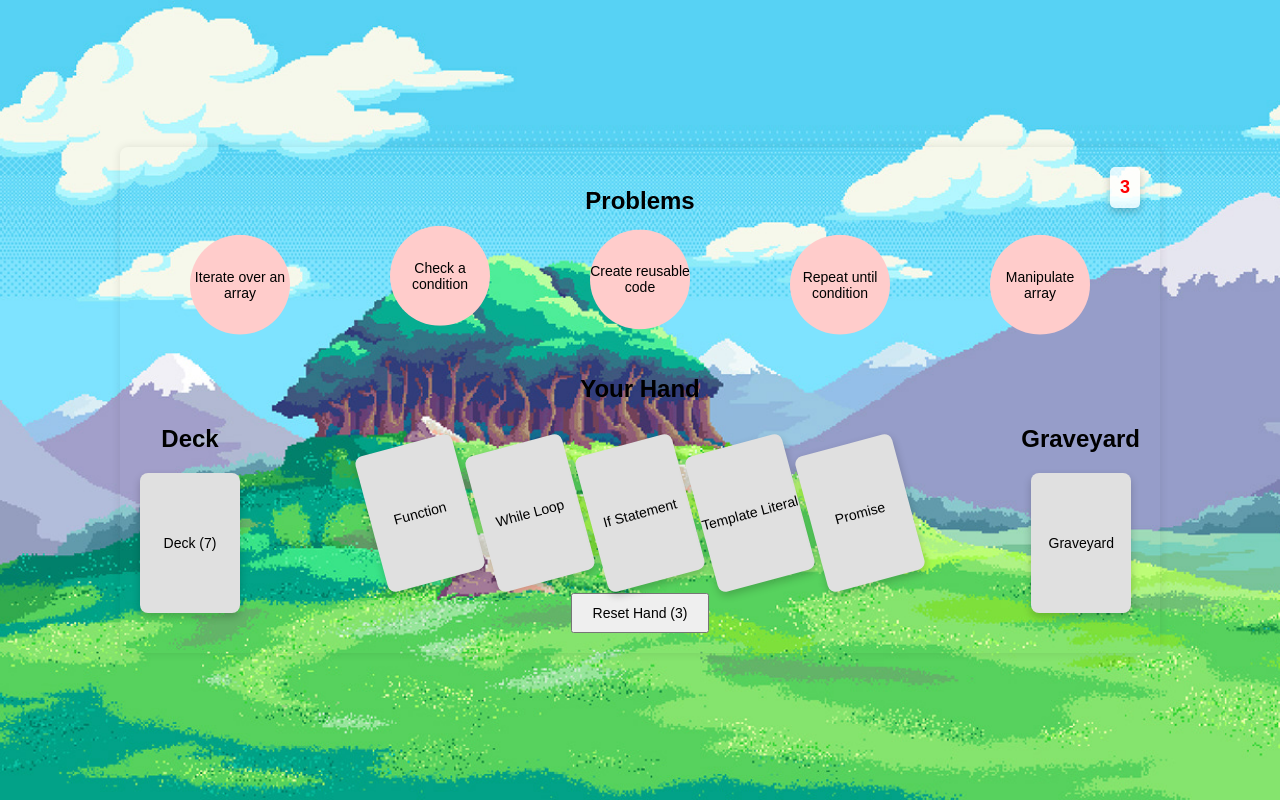
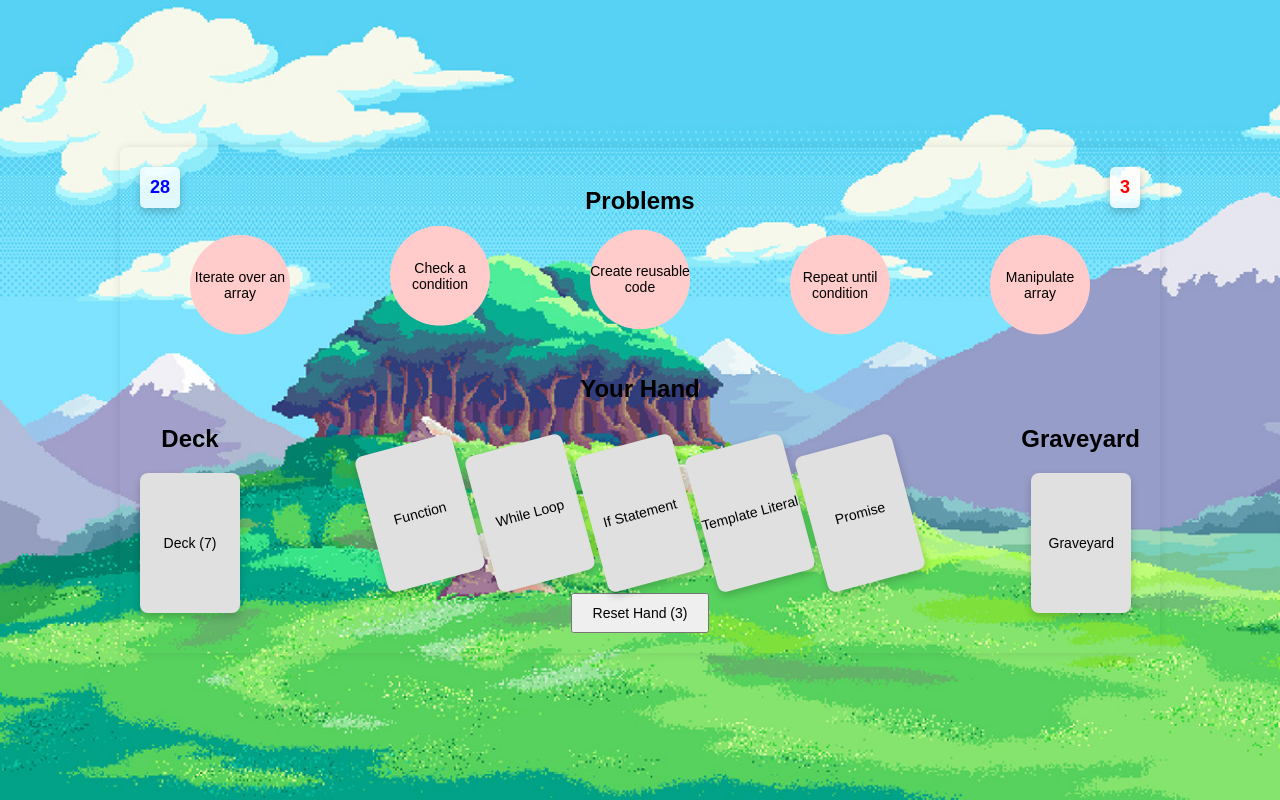
Before and after one commit to Erionoir/codeconquest, a plain HTML site: page index.html in a window 1280 px wide. Both pictures are taken after a click on the button "Play". Drawn offline with Linux system fonts and the light colour scheme.

Commit message:
Add timer functionality and display
* Add `div` element with id `timer` and `span` element with id `timer-count` in `index.html`
* Add styles for `#timer` and `#timer-count` in `css/style.css`
* Add `timer` variable, `timerInterval` variable, `updateTimer` function, and `startTimer` function in `js/script.js`
* Call `startTimer` when the game starts and update the timer display
* Add logic to decrease lives when the timer reaches 0 and reset the timer

```diff
--- a/css/style.css
+++ b/css/style.css
@@ -572,6 +572,22 @@ body {
   color: red;
 }
 
+#timer {
+  position: absolute;
+  top: 20px;
+  left: 20px;
+  background-color: rgba(255, 255, 255, 0.8);
+  padding: 10px;
+  border-radius: 5px;
+  box-shadow: 0 4px 8px rgba(0, 0, 0, 0.2);
+}
+
+#timer-count {
+  font-size: 18px;
+  font-weight: bold;
+  color: blue;
+}
+
 @media (max-width: 768px) {
   body {
     flex-direction: column;
--- a/index.html
+++ b/index.html
@@ -66,6 +66,9 @@
     <div id="lives-indicator">
       <span id="lives-count">3</span>
     </div>
+    <div id="timer">
+      <span id="timer-count">30</span>
+    </div>
   </div>
   <script src="js/script.js"></script>
 </body>
--- a/js/script.js
+++ b/js/script.js
@@ -101,10 +101,13 @@ document.addEventListener('DOMContentLoaded', () => {
   let deck = [...cards];
   let hand = [];
   let lives = 3; // P9a11
+  let timer = 30; // Pba45
+  let timerInterval; // Pba45
 
   document.getElementById('play-button').addEventListener('click', () => {
     document.getElementById('title-screen').style.display = 'none';
     document.getElementById('game-container').style.display = 'block';
+    startTimer(); // P6dfa
   });
 
   function getRandomCards(num) {
@@ -326,6 +329,25 @@ document.addEventListener('DOMContentLoaded', () => {
   function endGame() { // Pdc01
     alert('Game Over! You have no more lives left.');
     // Add any additional logic to end the game, such as resetting the game or showing a game over screen
+    document.getElementById('title-screen').style.display = 'block';
+    document.getElementById('game-container').style.display = 'none';
+    clearInterval(timerInterval);
+  }
+
+  function updateTimer() { // P38f4
+    const timerCountElement = document.getElementById('timer-count');
+    timerCountElement.textContent = timer;
+  }
+
+  function startTimer() { // Pb05d
+    timerInterval = setInterval(() => {
+      timer--;
+      updateTimer();
+      if (timer === 0) {
+        decreaseLives();
+        timer = 30;
+      }
+    }, 1000);
   }
 
   resetButton.addEventListener('click', handleReset);
@@ -335,6 +357,7 @@ document.addEventListener('DOMContentLoaded', () => {
     renderProblems();
     updateDeck();
     updateLivesIndicator(); // P4c81
+    updateTimer(); // P38f4
   }
 
   setupGame();
```
